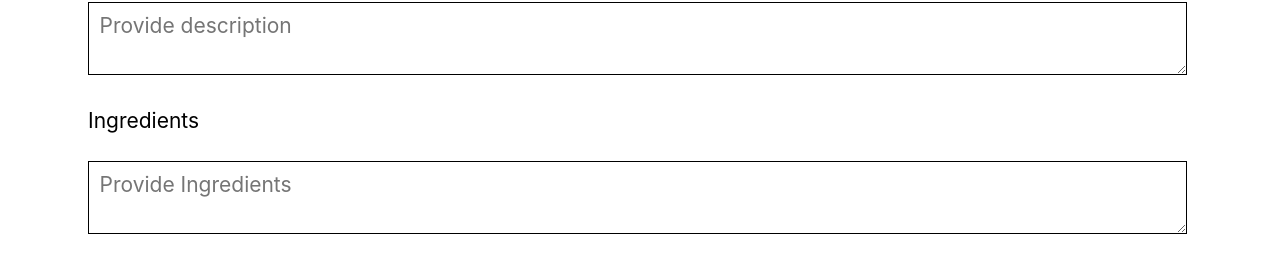
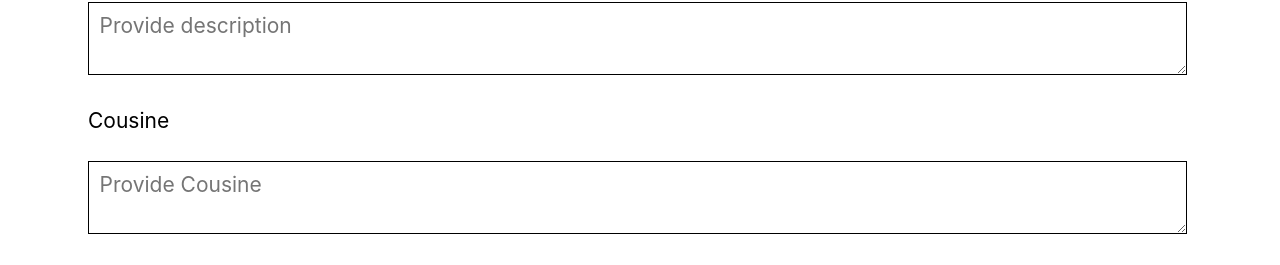
Before and after one commit to meiliizzsuju/roondayview, a React (Create React App) app: page /staff-user in a window 1280 px wide. Shown: the part 650-915 px from the top of the page. Built offline with nearby package versions, Linux system fonts and the light colour scheme.

Commit message:
change to 'Cousine'

```diff
--- a/src/components/staffuser/StaffUser.jsx
+++ b/src/components/staffuser/StaffUser.jsx
@@ -14,13 +14,13 @@ const StaffUser = () => {
     const [additem_name, setAdditem_name] = useState('');
     const [additem_price, setAdditem_price] = useState('');
     const [additem_desc, setAdditem_desc] = useState('');
-    const [additem_ingre, setAdditem_ingre] = useState('');
+    const [additem_type, setAdditem_type] = useState('');
 
     const [updateitem_search, setUpdateItem_search] = useState('');
     const [updateitem_price, setUpdateItem_price] = useState('');
     const [updateitem_avail, setUpdateItem_avail] = useState(10);
     const [updateitem_desc, setUpdateItem_desc] = useState('');
-    const [updateitem_ingre, setUpdateItem_ingre] = useState('');
+    const [updateitem_type, setUpdateItem_type] = useState('');
 
     const [restaurantDetail_tags, setRestaurantDetail_tags] = useState('');
     const [restaurantDetail_hours, setRestaurantDetail_hours] = useState('');
@@ -42,15 +42,15 @@ const StaffUser = () => {
 
 
     const addNewItem = () =>{
-        if(additem_name,additem_price,additem_desc,additem_ingre){
+        if(additem_name,additem_price,additem_desc,additem_type){
             // to be added to BE with staffId
-            console.log(additem_name,additem_price,additem_desc,additem_ingre)
+            console.log(additem_name,additem_price,additem_desc,additem_type)
 
             alert('Item has been added');
             setAdditem_name('')
             setAdditem_price('')
             setAdditem_desc('')
-            setAdditem_ingre('')
+            setAdditem_type('')
         } else{
             setAddItemFields(true);
 
@@ -64,16 +64,16 @@ const StaffUser = () => {
     }
 
     const UpdateItem = () =>{
-        if(updateitem_search,updateitem_price,updateitem_avail,updateitem_desc,updateitem_ingre){
+        if(updateitem_search,updateitem_price,updateitem_avail,updateitem_desc,updateitem_type){
             // to be added to BE with staffId
-            console.log(updateitem_search,updateitem_price,updateitem_avail,updateitem_desc,updateitem_ingre)
+            console.log(updateitem_search,updateitem_price,updateitem_avail,updateitem_desc,updateitem_type)
 
             alert('Item had been updated');
             setUpdateItem_search('')
             setUpdateItem_price('')
             setUpdateItem_avail(10)
             setUpdateItem_desc('')
-            setUpdateItem_ingre('')
+            setUpdateItem_type('')
         } else{
             setUpdateItemFields(true);
 
@@ -113,7 +113,7 @@ const StaffUser = () => {
         setAdditem_name('')
         setAdditem_price('')
         setAdditem_desc('')
-        setAdditem_ingre('')
+        setAdditem_type('')
     }
 
     const clearUpdateItemFields = () =>{
@@ -121,7 +121,7 @@ const StaffUser = () => {
         setUpdateItem_price('')
         setUpdateItem_avail(10)
         setUpdateItem_desc('')
-        setUpdateItem_ingre('')
+        setUpdateItem_type('')
     }
 
     const clearResDetailFields = () =>{
@@ -191,14 +191,14 @@ const StaffUser = () => {
                                     )}
                                 </div>
                                 <div className='form-control relative'>
-                                    <label htmlFor="additem">Ingredients</label>
-                                    <textarea type="text" name="additem" placeholder='Provide Ingredients'
-                                        value={additem_ingre}
-                                        onChange={(e)=> setAdditem_ingre(e.target.value)}
-                                        className={(additemfields&&additem_ingre === '') ? (inputErrorState) : ('')}
+                                    <label htmlFor="additem">Cousine</label>
+                                    <textarea type="text" name="additem" placeholder='Provide Cousine'
+                                        value={additem_type}
+                                        onChange={(e)=> setAdditem_type(e.target.value)}
+                                        className={(additemfields&&additem_type === '') ? (inputErrorState) : ('')}
                                     />
-                                    {(additemfields&&additem_ingre === '') &&(
-                                    <span className='error-message'>Please provide 'ingredients'</span>
+                                    {(additemfields&&additem_type === '') &&(
+                                    <span className='error-message'>Please provide 'cousine'</span>
                                     )}
                                 </div>
 
@@ -284,14 +284,14 @@ const StaffUser = () => {
                                     )}
                                 </div>
                                 <div className='form-control relative'>
-                                    <label htmlFor="additem">Ingredients</label>
-                                    <textarea type="text" name="additem" placeholder='Provide Ingredients'
-                                        value={updateitem_ingre}
-                                        onChange={(e)=> setUpdateItem_ingre(e.target.value)}
-                                        className={(updateitemfields&&updateitem_ingre === '') ? (inputErrorState) : ('')}
+                                    <label htmlFor="additem">Cousine</label>
+                                    <textarea type="text" name="additem" placeholder='Provide Cousine'
+                                        value={updateitem_type}
+                                        onChange={(e)=> setUpdateItem_type(e.target.value)}
+                                        className={(updateitemfields&&updateitem_type === '') ? (inputErrorState) : ('')}
                                     />
-                                    {(updateitemfields&&updateitem_ingre === '') &&(
-                                    <span className='error-message'>Please provide 'ingredients'</span>
+                                    {(updateitemfields&&updateitem_type === '') &&(
+                                    <span className='error-message'>Please provide 'cousine'</span>
                                     )}
                                 </div>
 
```
